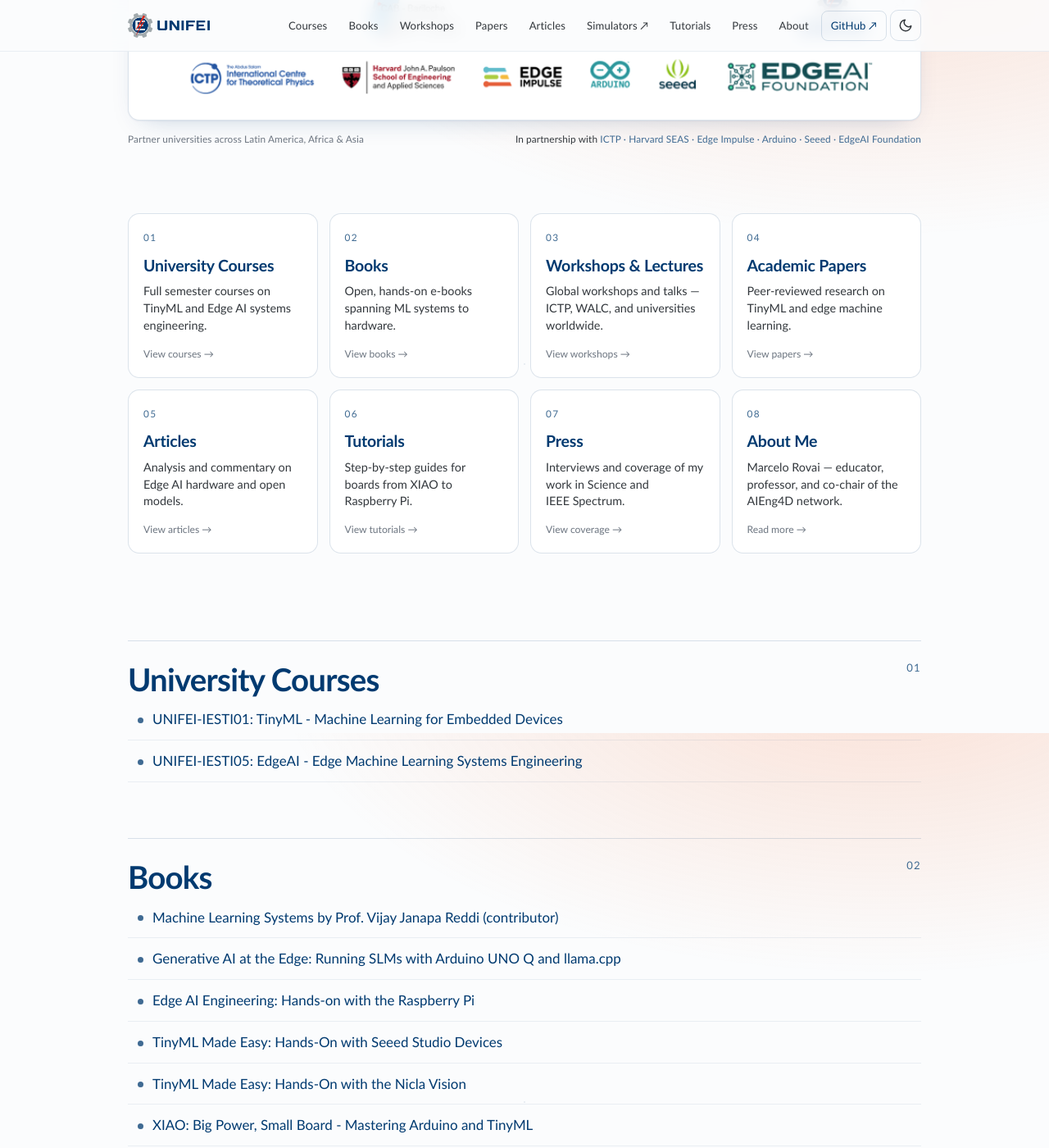
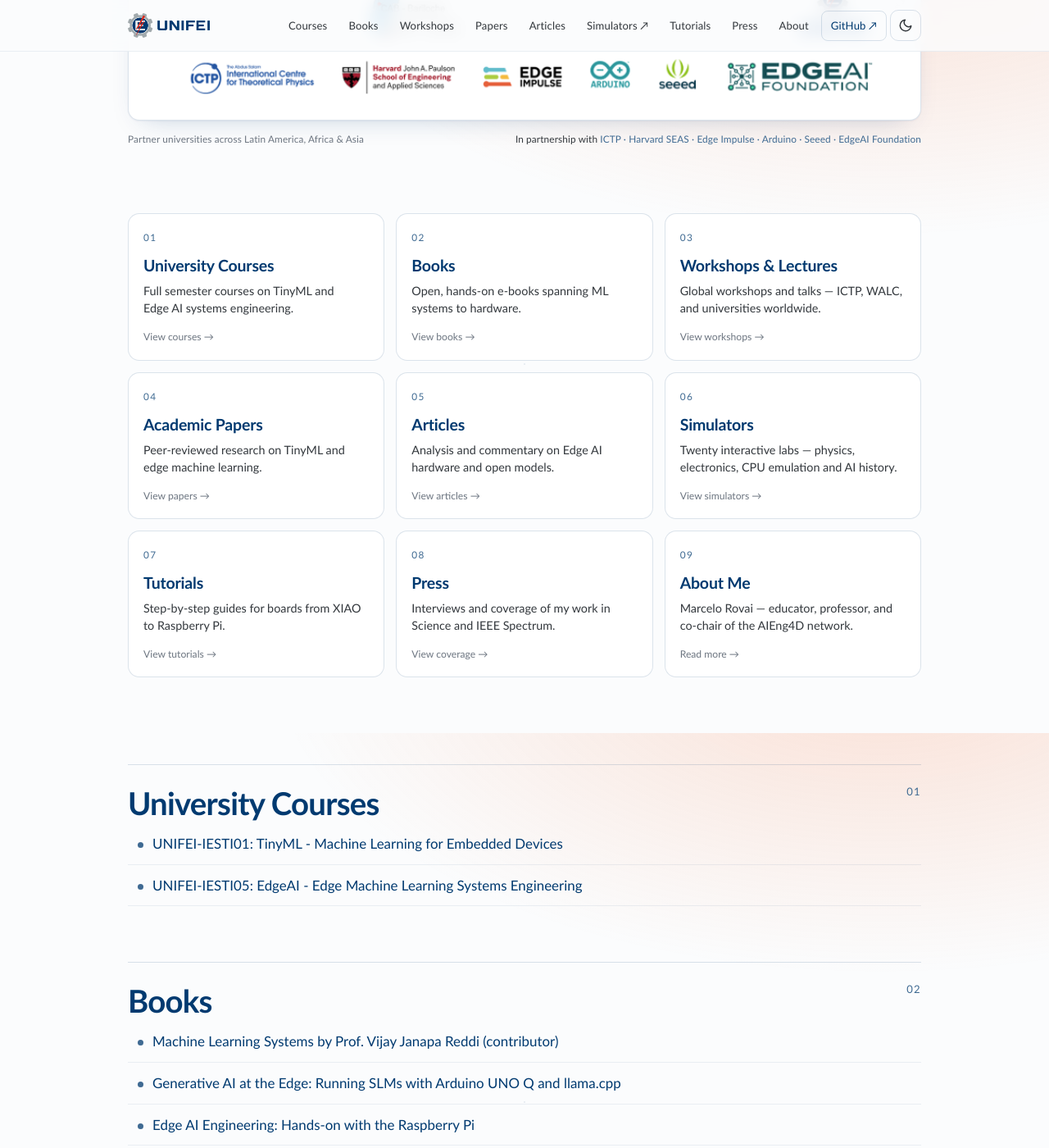
Before and after one commit to Mjrovai/TinyML4D, a Jekyll site: the page built from README.md, in a window 1280 px wide and 1400 px high, scrolled down 906 px. Shown: the whole window at 82% size. Built offline with Jekyll 4.4.1, drawn with Linux system fonts in a browser that asks for light colours; our own code applies the rules of GitHub Pages for plain Markdown files.

Commit message:
Home: Simulators also gets a category card (06), renumbering Tutorials 07, Press 08, About 09
Nine cards now, so wide screens close the grid at 3x3 instead of
4+4+1.

```diff
--- a/_layouts/default.html
+++ b/_layouts/default.html
@@ -128,20 +128,26 @@
           <p>Analysis and commentary on Edge&nbsp;AI hardware and open models.</p>
           <span class="go">View articles →</span>
         </a>
+        <a class="cat reveal" href="https://mjrovai.github.io/simuladores-interativos/" target="_blank" rel="noopener">
+          <span class="num">06</span>
+          <h3>Simulators</h3>
+          <p>Twenty interactive labs — physics, electronics, CPU emulation and AI history.</p>
+          <span class="go">View simulators →</span>
+        </a>
         <a class="cat reveal" href="#tutorials">
-          <span class="num">06</span>
+          <span class="num">07</span>
           <h3>Tutorials</h3>
           <p>Step-by-step guides for boards from XIAO to Raspberry Pi.</p>
           <span class="go">View tutorials →</span>
         </a>
         <a class="cat reveal" href="{{ '/press/' | relative_url }}">
-          <span class="num">07</span>
+          <span class="num">08</span>
           <h3>Press</h3>
           <p>Interviews and coverage of my work in Science and IEEE&nbsp;Spectrum.</p>
           <span class="go">View coverage →</span>
         </a>
         <a class="cat reveal" href="#about">
-          <span class="num">08</span>
+          <span class="num">09</span>
           <h3>About Me</h3>
           <p>Marcelo Rovai — educator, professor, and co-chair of the AIEng4D network.</p>
           <span class="go">Read more →</span>
--- a/assets/css/style.css
+++ b/assets/css/style.css
@@ -301,6 +301,10 @@
   grid-template-columns: repeat(auto-fit, minmax(210px, 1fr));
   gap: 14px;
 }
+/* Nove categorias: em telas largas fecha em 3x3 em vez de 4+4+1. */
+@media (min-width: 1024px) {
+  .cats-grid { grid-template-columns: repeat(3, 1fr); }
+}
 .cat {
   position: relative;
   display: flex; flex-direction: column; gap: 6px;
```
